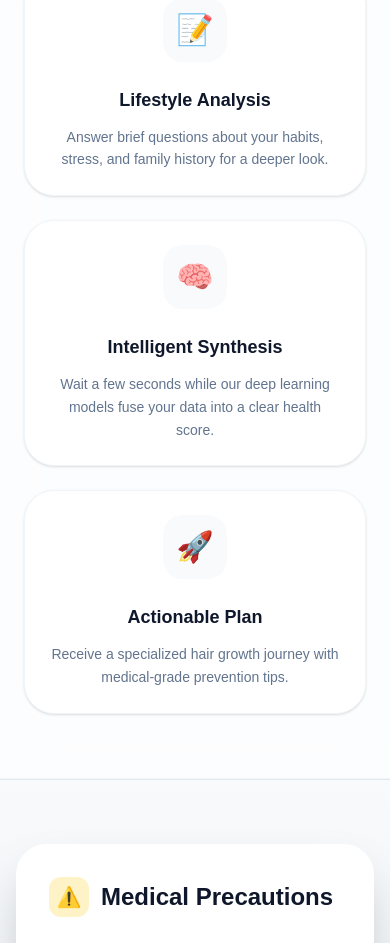
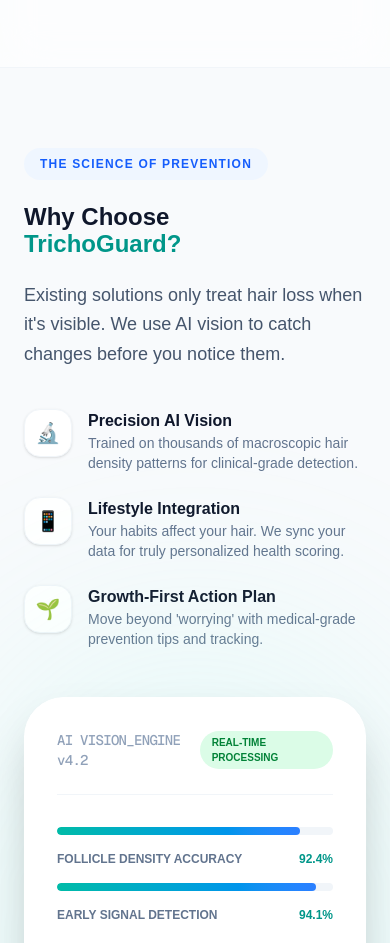
Before and after one commit to Muthu1828/Trichoguard, a Next.js app in the folder frontend/: page / in a window 390 px wide. Shown: the part 1050-1993 px from the top of the page. Built offline with nearby package versions, Linux system fonts and the light colour scheme.

Commit message:
UI Perfection: Implement horizontal mobile scroll and Why Choose section

```diff
--- a/frontend/app/globals.css
+++ b/frontend/app/globals.css
@@ -61,3 +61,14 @@
   animation: hairWave 3s ease-in-out infinite;
   transform-origin: bottom center;
 }
+
+/* Hide scrollbar for Chrome, Safari and Opera */
+.no-scrollbar::-webkit-scrollbar {
+  display: none;
+}
+
+/* Hide scrollbar for IE, Edge and Firefox */
+.no-scrollbar {
+  -ms-overflow-style: none;  /* IE and Edge */
+  scrollbar-width: none;  /* Firefox */
+}
--- a/frontend/app/page.tsx
+++ b/frontend/app/page.tsx
@@ -92,8 +92,8 @@
       </section>
 
       {/* HOW IT WORKS SECTION */}
-      <section ref={howItWorksRef} className="relative z-10 px-6 py-16 md:py-32 bg-white/60 backdrop-blur-xl border-y border-slate-100">
-        <div className="max-w-7xl mx-auto">
+      <section ref={howItWorksRef} className="relative z-10 py-16 md:py-32 bg-white/60 backdrop-blur-xl border-y border-slate-100 overflow-hidden">
+        <div className="max-w-7xl mx-auto px-6">
           <div className="text-center mb-12 md:mb-20">
             <h2 className="text-[clamp(1.5rem,4vw,3.5rem)] font-black text-slate-900 mb-4 md:mb-6 leading-tight">How TrichoGuard Works</h2>
             <div className="w-16 md:w-24 h-1.5 md:h-2 bg-gradient-to-r from-teal-500 to-blue-500 mx-auto rounded-full"></div>
@@ -103,9 +103,9 @@
             </p>
           </div>
 
-          <div className="grid grid-cols-1 sm:grid-cols-2 lg:grid-cols-4 gap-6 md:gap-8">
+          <div className="flex lg:grid lg:grid-cols-4 gap-6 md:gap-8 overflow-x-auto lg:overflow-visible pb-8 lg:pb-0 -mx-6 px-6 snap-x snap-mandatory no-scrollbar">
             {steps.map((step, i) => (
-              <div key={i} className="group p-6 md:p-8 rounded-[30px] md:rounded-[40px] bg-white border border-slate-100 shadow-sm hover:shadow-2xl hover:border-teal-100 transition-all duration-500 flex flex-col items-center text-center">
+              <div key={i} className="min-w-[280px] sm:min-w-[320px] lg:min-w-0 snap-center group p-6 md:p-8 rounded-[30px] md:rounded-[40px] bg-white border border-slate-100 shadow-sm hover:shadow-2xl hover:border-teal-100 transition-all duration-500 flex flex-col items-center text-center">
                 <div className="w-16 h-16 md:w-20 md:h-20 rounded-[20px] md:rounded-[30px] bg-slate-50 flex items-center justify-center text-3xl md:text-4xl mb-6 md:mb-8 group-hover:scale-110 group-hover:bg-teal-50 transition-all duration-500">
                   {step.icon}
                 </div>
@@ -113,6 +113,85 @@
                 <p className="text-sm md:text-base text-slate-500 leading-relaxed">{step.desc}</p>
               </div>
             ))}
+          </div>
+        </div>
+      </section>
+
+      {/* WHY CHOOSE TRICHOGUARD */}
+      <section className="relative z-10 px-6 py-20 md:py-40">
+        <div className="max-w-7xl mx-auto">
+          <div className="grid grid-cols-1 lg:grid-cols-2 gap-12 md:gap-24 items-center">
+
+            <div className="space-y-6 md:space-y-10">
+              <div className="inline-block px-4 py-2 text-xs font-bold tracking-widest text-blue-600 bg-blue-50 rounded-full uppercase">
+                The Science of Prevention
+              </div>
+              <h2 className="text-[clamp(1.5rem,4vw,3.5rem)] font-black text-slate-900 leading-[1.1]">
+                Why Choose <br />
+                <span className="text-teal-600">TrichoGuard?</span>
+              </h2>
+              <p className="text-slate-600 text-lg md:text-xl max-w-xl leading-relaxed">
+                Existing solutions only treat hair loss when it's visible. We use AI vision to catch changes before you notice them.
+              </p>
+
+              <div className="space-y-6 pt-4">
+                {[
+                  { t: "Precision AI Vision", d: "Trained on thousands of macroscopic hair density patterns for clinical-grade detection.", i: "🔬" },
+                  { t: "Lifestyle Integration", d: "Your habits affect your hair. We sync your data for truly personalized health scoring.", i: "📱" },
+                  { t: "Growth-First Action Plan", d: "Move beyond 'worrying' with medical-grade prevention tips and tracking.", i: "🌱" }
+                ].map((item, idx) => (
+                  <div key={idx} className="flex gap-4 md:gap-6 group">
+                    <div className="shrink-0 w-12 h-12 md:w-14 md:h-14 rounded-2xl bg-white border border-slate-100 shadow-sm flex items-center justify-center text-xl md:text-2xl group-hover:bg-teal-500 group-hover:text-white transition-all duration-300">
+                      {item.i}
+                    </div>
+                    <div>
+                      <h4 className="font-bold text-slate-900 md:text-lg">{item.t}</h4>
+                      <p className="text-slate-500 text-sm md:text-base">{item.d}</p>
+                    </div>
+                  </div>
+                ))}
+              </div>
+            </div>
+
+            <div className="relative">
+              <div className="absolute inset-0 bg-teal-200/20 blur-[100px] rounded-full scale-125 animate-pulse"></div>
+              <div className="relative bg-white rounded-[40px] p-8 md:p-12 shadow-2xl border border-white">
+                <div className="space-y-8">
+                  <div className="flex justify-between items-center border-b border-slate-100 pb-6">
+                    <span className="text-slate-400 font-medium font-mono text-sm tracking-tighter">AI VISION_ENGINE v4.2</span>
+                    <div className="px-3 py-1 bg-green-100 text-green-700 text-[10px] font-bold rounded-full animate-pulse">REAL-TIME PROCESSING</div>
+                  </div>
+
+                  <div className="space-y-4">
+                    <div className="h-2 w-full bg-slate-100 rounded-full overflow-hidden">
+                      <div className="h-full w-[88%] bg-gradient-to-r from-teal-500 to-blue-500 rounded-full"></div>
+                    </div>
+                    <div className="flex justify-between text-xs font-bold text-slate-500">
+                      <span>FOLLICLE DENSITY ACCURACY</span>
+                      <span className="text-teal-600">92.4%</span>
+                    </div>
+
+                    <div className="h-2 w-full bg-slate-100 rounded-full overflow-hidden">
+                      <div className="h-full w-[94%] bg-gradient-to-r from-teal-500 to-blue-500 rounded-full"></div>
+                    </div>
+                    <div className="flex justify-between text-xs font-bold text-slate-500">
+                      <span>EARLY SIGNAL DETECTION</span>
+                      <span className="text-teal-600">94.1%</span>
+                    </div>
+                  </div>
+
+                  <div className="bg-slate-50 rounded-2xl p-6 border border-slate-100">
+                    <p className="text-slate-400 text-xs font-mono leading-relaxed">
+                      [INFO] INITIALIZING NEURAL FUSION... <br />
+                      [INFO] LOADING DATASET_V2... <br />
+                      [OK] SCALP PATTERN MATCHING ACTIVE <br />
+                      [OK] LIFESTYLE CORRELATION SYNCED
+                    </p>
+                  </div>
+                </div>
+              </div>
+            </div>
+
           </div>
         </div>
       </section>
```
